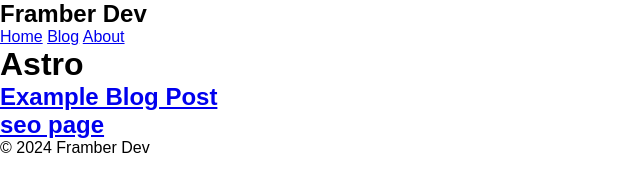
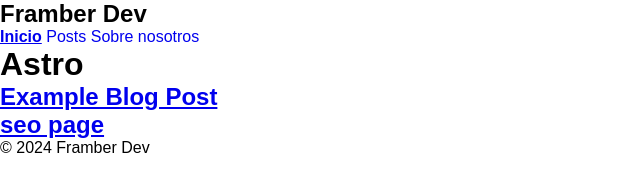
Before and after one commit to frambersilva/frambersilva.github.io, an Astro site: page / in a window 1280 px wide. Shown: the whole page, without its empty margins (0-640 px from the left). Built offline with nearby package versions, Linux system fonts and the light colour scheme; Astro itself is replaced by a stand-in of ours.

Commit message:
Update header.astro

```diff
--- a/src/components/header.astro
+++ b/src/components/header.astro
@@ -1,4 +1,5 @@
 ---
+import HeaderLink from "./HeaderLink.astro";
 import { BASE_URL } from '../consts';
 ---
 
@@ -9,7 +10,7 @@
 </header>
 
 <nav>
-<a href="/">Home</a>
-<a href={`${BASE_URL}/blog`}>Blog</a>
-<a href={`${BASE_URL}/about`}>About</a>
+<HeaderLink href="/">Inicio</HeaderLink>
+      <HeaderLink href="/blog">Posts</HeaderLink>
+      <HeaderLink href="/about">Sobre nosotros</HeaderLink>
 </nav>
```
